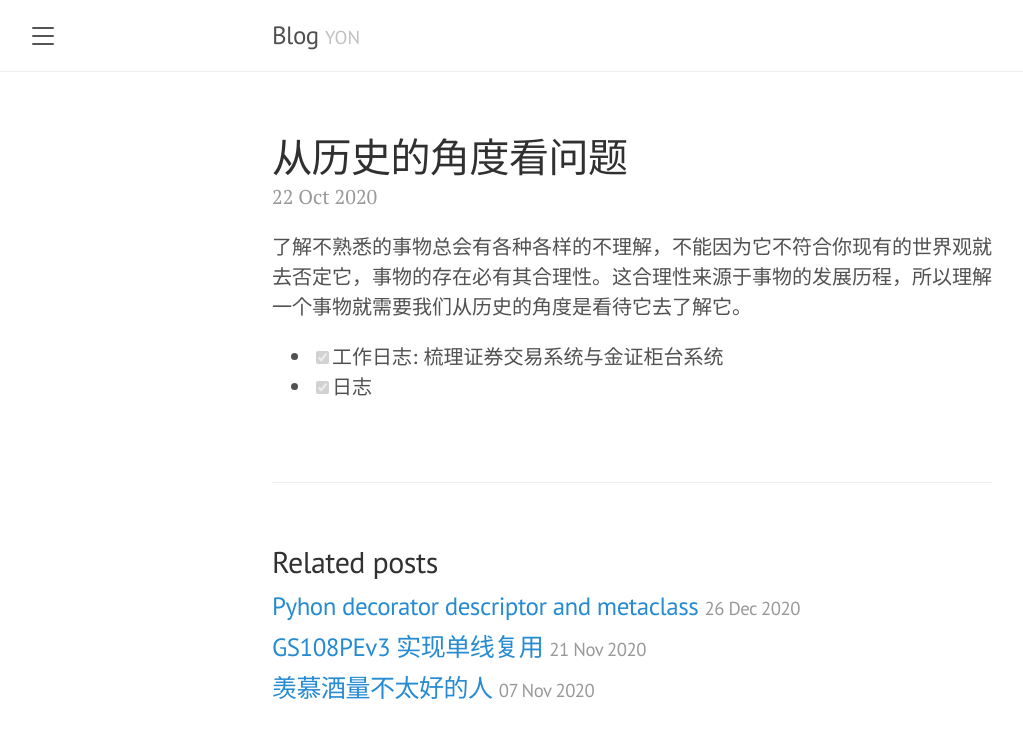
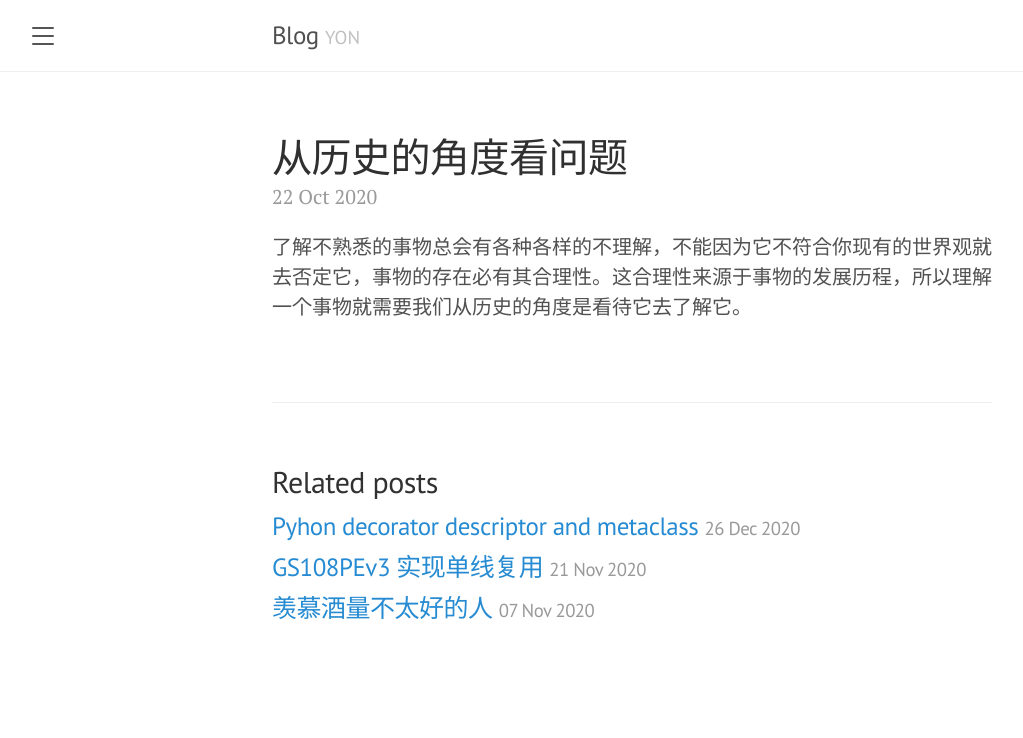
Before and after one commit to yoncise/yoncise.github.io, a Jekyll site: the page built from _posts/2020/2020-10-22-14803954.md, in a window 1280 px wide. Shown: the top 738 px of the page, without its empty margins (8-1031 px from the left). Built offline with Jekyll 4.4.1, drawn with Linux system fonts in a browser that asks for light colours.

Commit message:
sync from yuque

```diff
--- a/_posts/2020/2020-10-22-14803954.md
+++ b/_posts/2020/2020-10-22-14803954.md
@@ -2,7 +2,4 @@
 layout: post
 title: 从历史的角度看问题
 ---
-了解不熟悉的事物总会有各种各样的不理解，不能因为它不符合你现有的世界观就去否定它，事物的存在必有其合理性。这合理性来源于事物的发展历程，所以理解一个事物就需要我们从历史的角度是看待它去了解它。<br />
-
-- [x] 工作日志: 梳理证券交易系统与金证柜台系统
-- [x] 日志
+了解不熟悉的事物总会有各种各样的不理解，不能因为它不符合你现有的世界观就去否定它，事物的存在必有其合理性。这合理性来源于事物的发展历程，所以理解一个事物就需要我们从历史的角度是看待它去了解它。
```
